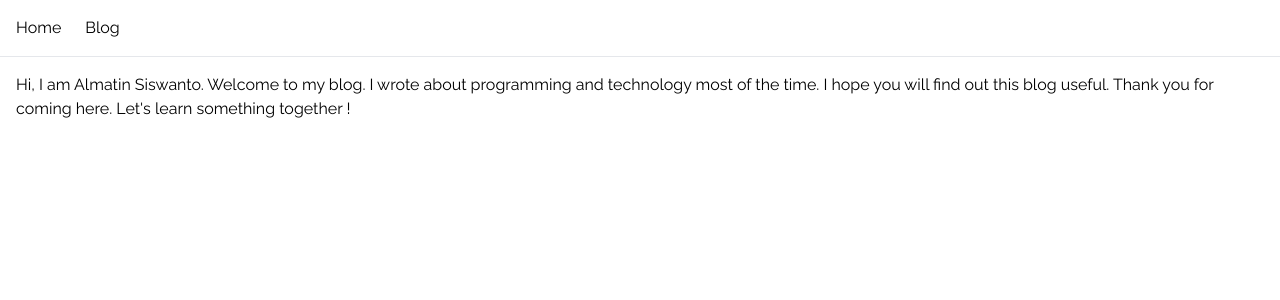
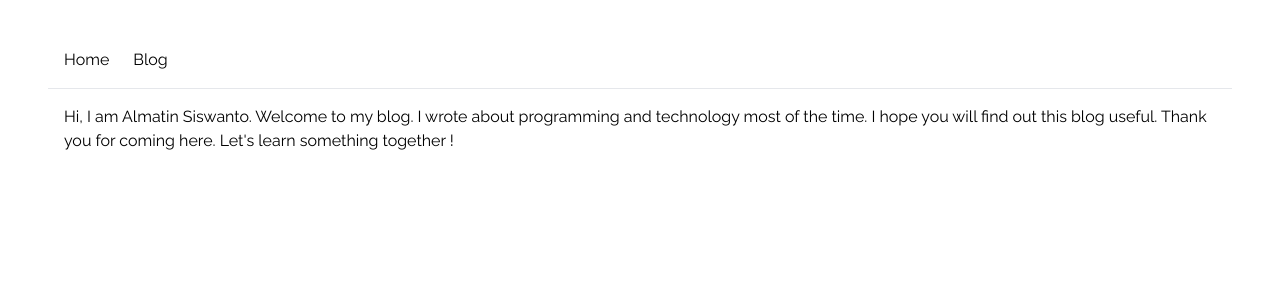
Before and after one commit to almatins/almatins.com, a Jekyll site: the page built from index.html, in a window 1280 px wide. Shown: the top 300 px of the page. Built offline with Jekyll 4.4.1, drawn with Linux system fonts in a browser that asks for light colours.

Commit message:
add margin for large screen

```diff
--- a/_layouts/blogs.html
+++ b/_layouts/blogs.html
@@ -21,7 +21,7 @@
     {% feed_meta %} {% seo %}
     <link rel="icon" type="image/png" href="favicon.png" />
   </head>
-  <body style="font-family: Raleway;">
+  <body style="font-family: Raleway;" class="m-2 md:m-4 lg:m-8 xl:m-12">
     {% include navigation.html %}
     <hr class="border-thin mb-4" />
 
--- a/_layouts/default.html
+++ b/_layouts/default.html
@@ -42,7 +42,7 @@
 
     <link rel="icon" type="image/png" href="favicon.png" />
   </head>
-  <body style="font-family: Raleway;">
+  <body style="font-family: Raleway;" class="m-2 md:m-4 lg:m-8 xl:m-12">
     {% include navigation.html %}
     <hr class="border-thin" />
     {{ content }}
--- a/_layouts/post.html
+++ b/_layouts/post.html
@@ -23,7 +23,7 @@
     {% feed_meta %} {% seo %}
     <link rel="icon" type="image/png" href="favicon.png" />
   </head>
-  <body style="font-family: Raleway;">
+  <body style="font-family: Raleway;" class="m-2 md:m-4 lg:m-8 xl:m-12">
     {% include navigation.html %}
     <hr class="border-thin mb-4" />
 
```
Also changed, not shown: 10 other files.
